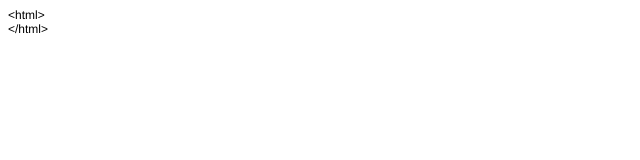
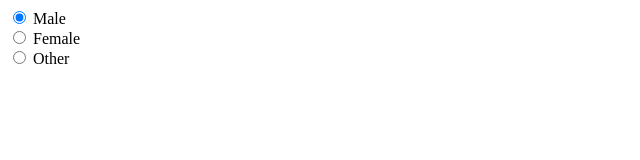
Before and after one commit to gitWale/homepage2, a plain HTML site: page index.html in a window 1280 px wide. Shown: the whole page, without its empty margins (0-640 px from the left). Drawn offline with Linux system fonts and the light colour scheme.

Commit message:
zweite Version

```diff
--- a/index.html
+++ b/index.html
@@ -11,7 +11,12 @@
   </style>
 </head>
 <body>
-<p class="p1">&lt;html&gt;</p>
-<p class="p1">&lt;/html&gt;</p>
+
+<form>
+  <input type="radio" name="gender" value="male" checked> Male<br>
+  <input type="radio" name="gender" value="female"> Female<br>
+  <input type="radio" name="gender" value="other"> Other
+</form>
+
 </body>
 </html>
```
